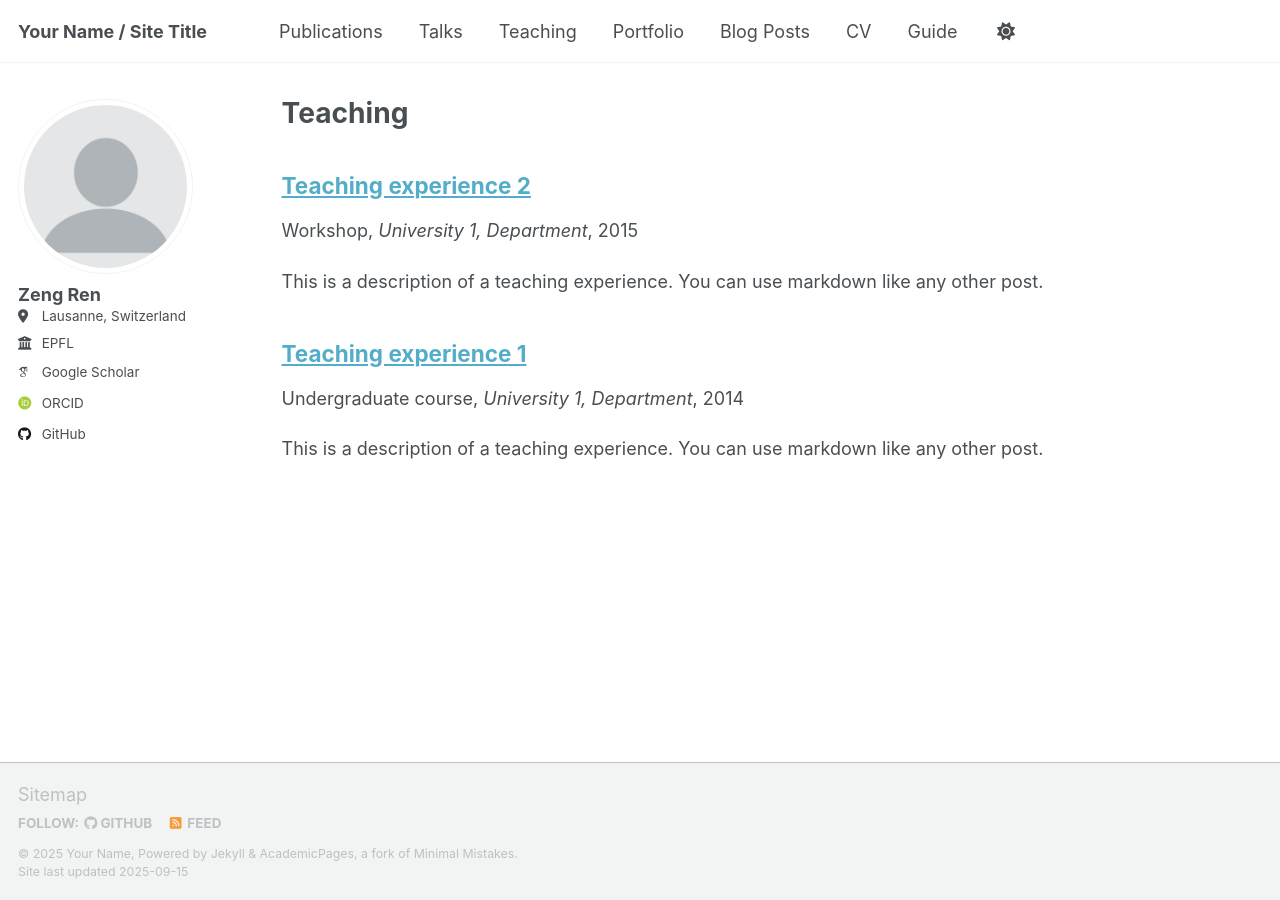
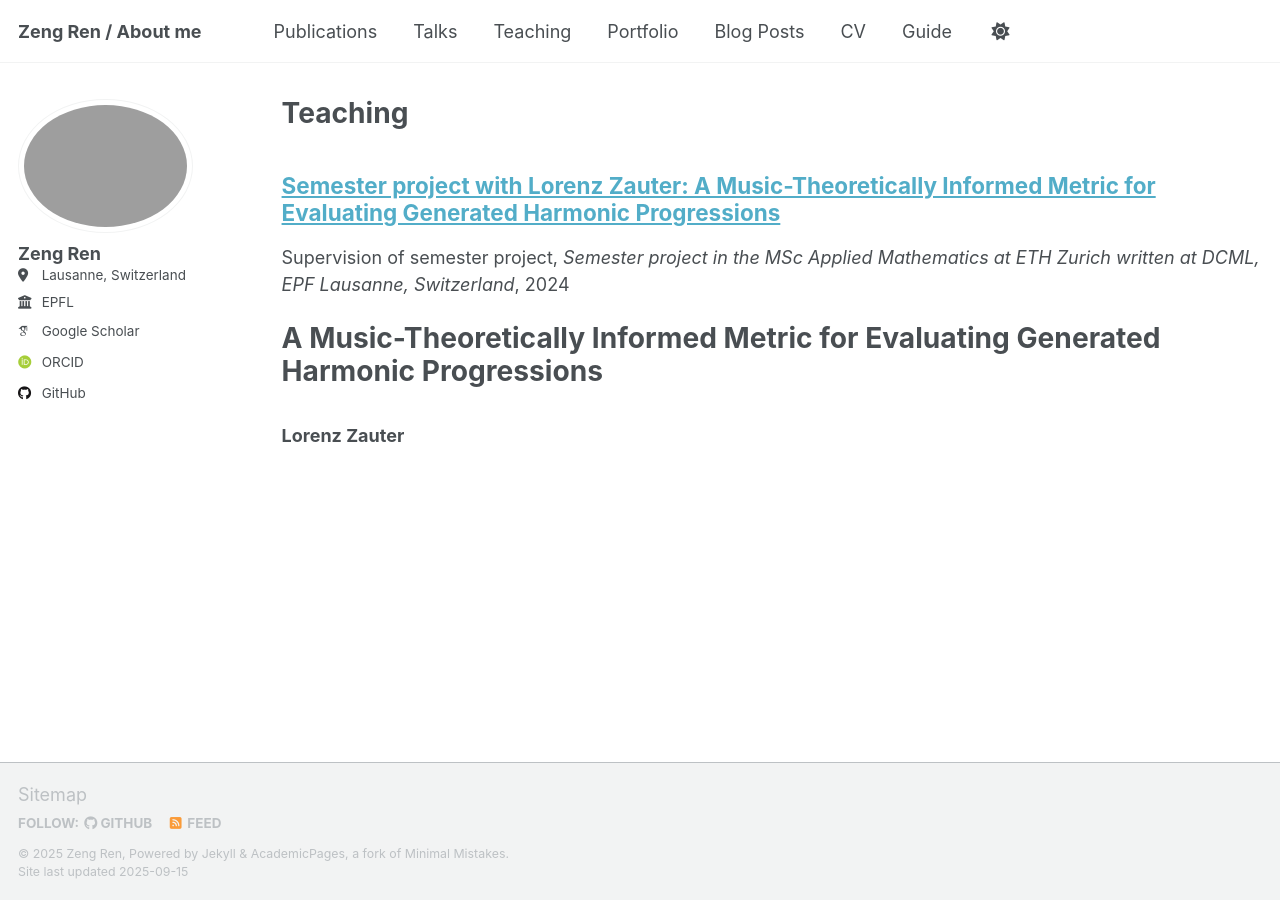
Before and after one commit to ren-zeng/ren-zeng.github.io, a Jekyll site: the page built from _pages/teaching.html, in a window 1280 px wide. Built offline with Jekyll 4.4.1, drawn with Linux system fonts in a browser that asks for light colours; some web fonts are replaced; a script that is not in the unit is left out.

Commit message:
clean up talk and teaching

```diff
--- a/_config.yml
+++ b/_config.yml
@@ -9,9 +9,9 @@
 # Basic Site Settings
 locale                   : "en-US"
 site_theme               : "default" # Currently available options are "default", "air"
-title                    : "Your Name / Site Title"
+title                    : "Zeng Ren / About me"
 title_separator          : "-"
-name                     : &name "Your Name"
+name                     : &name "Zeng Ren"
 description              : &description "personal description"
 url                      : https://ren-zeng.github.io # the base hostname & protocol for your site e.g. "https://[your GitHub username].github.io" or if you already have some other page hosted on Github then use "https://[your GitHub username].github.io/[Your Repo Name]"
 baseurl                  : "" # the subpath of your site, e.g. "/blog"
@@ -22,7 +22,7 @@ repository               : "academicpages/academicpages.github.io"
 #               Additional customization can be done by editing /_includes/author-profile.html
 author:
   # Biographic information
-  avatar           : "profile.png"
+  avatar           : "bio-photo.png"
   name             : "Zeng Ren"
   pronouns         : # example: "she/her"
   bio              :
--- a/_teaching/2014-spring-teaching-1.md
+++ /dev/null
@@ -1,20 +0,0 @@
----
-title: "Teaching experience 1"
-collection: teaching
-type: "Undergraduate course"
-permalink: /teaching/2014-spring-teaching-1
-venue: "University 1, Department"
-date: 2014-01-01
-location: "City, Country"
----
-
-This is a description of a teaching experience. You can use markdown like any other post.
-
-Heading 1
-======
-
-Heading 2
-======
-
-Heading 3
-======
--- a/_teaching/2015-spring-teaching-2.md
+++ /dev/null
@@ -1,20 +0,0 @@
----
-title: "Teaching experience 2"
-collection: teaching
-type: "Workshop"
-permalink: /teaching/2015-spring-teaching-1
-venue: "University 1, Department"
-date: 2015-01-01
-location: "City, Country"
----
-
-This is a description of a teaching experience. You can use markdown like any other post.
-
-Heading 1
-======
-
-Heading 2
-======
-
-Heading 3
-======
--- /dev/null
+++ b/_teaching/SemesterProject2024.md
@@ -0,0 +1,30 @@
+---
+title: "Semester project with Lorenz Zauter: A Music-Theoretically Informed Metric for Evaluating Generated Harmonic Progressions"
+collection: teaching
+type: "Supervision of semester project"
+permalink: /teaching/SemesterProject2024
+venue: "Semester project in the MSc Applied Mathematics at ETH Zurich
+written at DCML, EPF Lausanne, Switzerland"
+date: 2024-11-30
+location:
+---
+
+# A Music-Theoretically Informed Metric for Evaluating Generated Harmonic Progressions
+### Lorenz Zauter
+
+## Abstract
+
+The coherence of a musical piece is largely determined by its phrases, which in classical music are characterized by the melody, by voice
+leading conventions and harmonic rules. While
+these rules can be formalized, composers often
+bend them, adding to the music’s appeal. Ensuring coherence without monotony in music generation is crucial. Measuring the completeness
+of a musical phrase in a data-driven way, adaptable to different composers and corpora, has not
+been done until now. This paper proposes a metric to evaluate harmonic progression completeness by learning syntactic closure from the data
+rather than presupposing grammar. We embed
+chords similarly to word embeddings in Natural
+Language Processing, cluster chords with similar
+harmonic functions, and factor progressions into
+their ‘core’ and cycles of repeating chords. This
+method calculates the probability of a sequence
+being complete and assesses adherence to the
+musical style of the corpus. Existing methods focus on local prediction accuracies and chord similarities, but lack a data-driven metric for evaluating progression completeness. This paper lays the groundwork for such a metric in western classical music.
```
Also changed, not shown: _pages/cv.md (+5 -4 lines), _posts/2013-08-14-blog-post-2.md (deleted, +0 -20 lines), _posts/2014-08-14-blog-post-3.md (deleted, +0 -20 lines), _posts/2015-08-14-blog-post-4.md (deleted, +0 -20 lines), _posts/2199-01-01-future-post.md (deleted, +0 -11 lines), _talks/2014-02-01-talk-2.md (deleted, +0 -13 lines), _talks/2014-03-01-talk-3.md (deleted, +0 -11 lines), _talks/ismir2023.md (added, +11 -0 lines).
